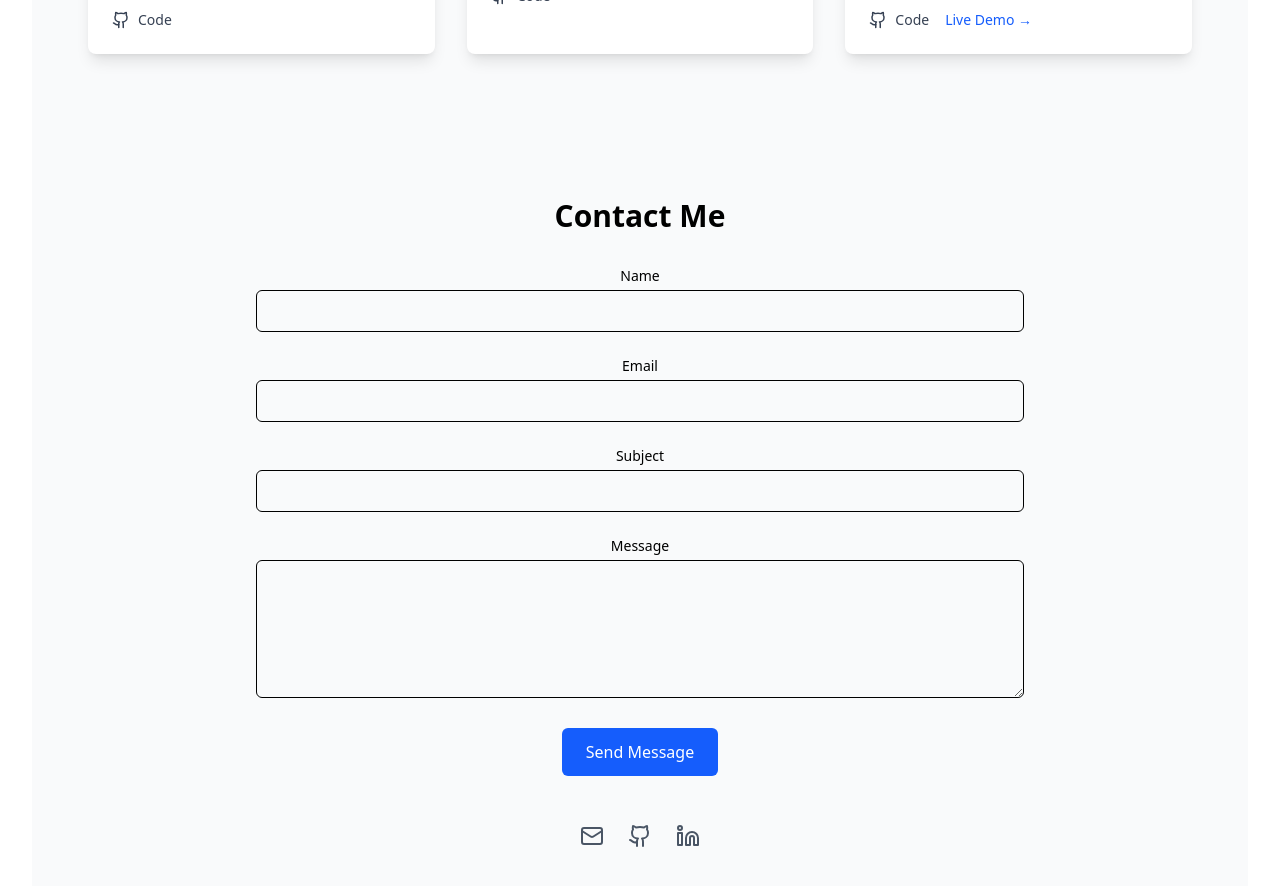
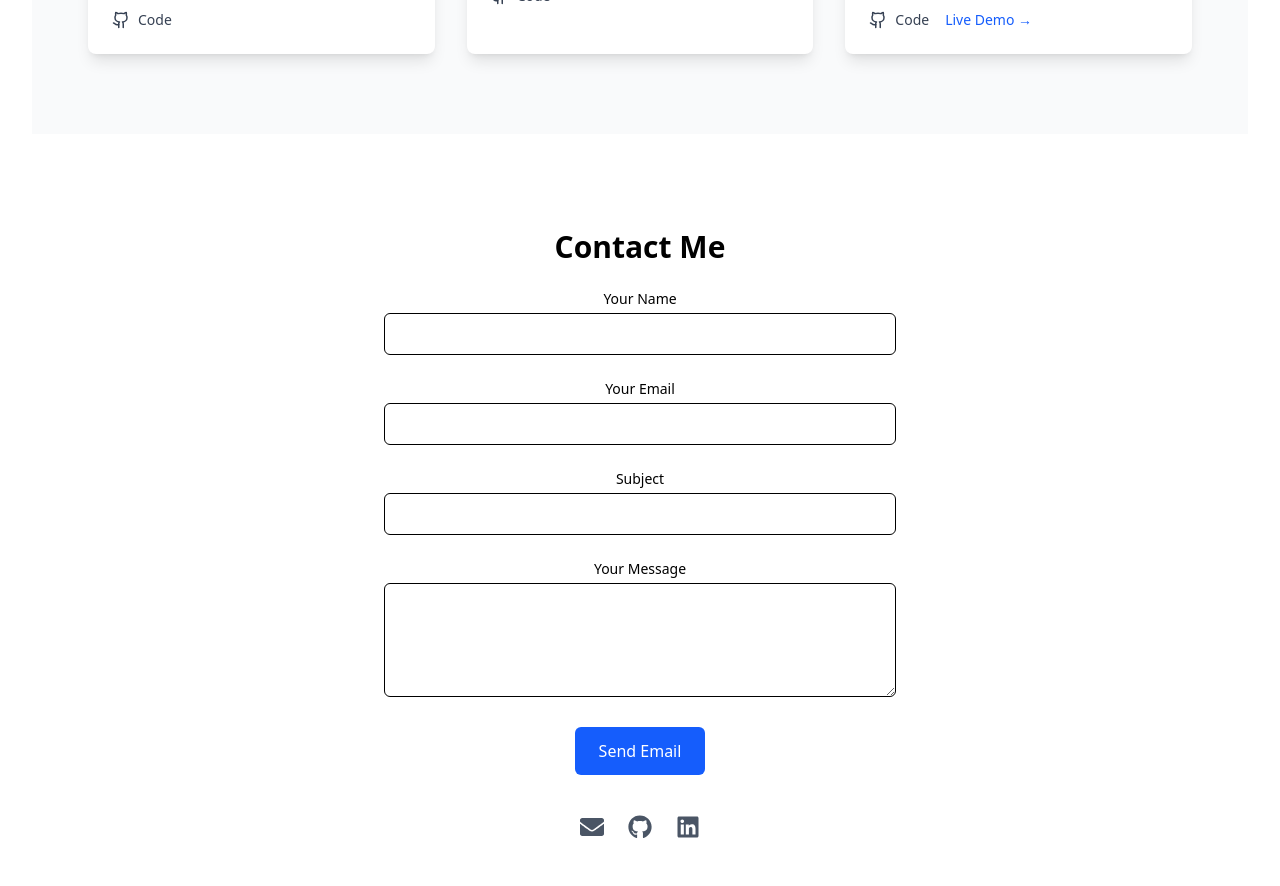
Before and after one commit to rish0018/Portfolio-, a React (Vite) app: page / in a window 1280 px wide. Shown: the part 5540-6426 px from the top of the page. Built offline with nearby package versions, Linux system fonts and the light colour scheme.

Commit message:
Commit change

```diff
--- a/src/components/portfolio/ContactSection.tsx
+++ b/src/components/portfolio/ContactSection.tsx
@@ -1,123 +1,115 @@
-import React, { useState } from 'react';
-import { Mail, Github, Linkedin } from "lucide-react";
-import { toast } from "../../hooks/use-toast";
+"use client";
+import React, { useRef } from "react";
+import emailjs from "@emailjs/browser";
+import { FaGithub, FaLinkedin, FaEnvelope } from "react-icons/fa";
 
-const ContactSection = () => {
-  const [formData, setFormData] = useState({
-    name: "",
-    email: "",
-    subject: "",
-    message: ""
-  });
-
-  const handleChange = (e: React.ChangeEvent<HTMLInputElement | HTMLTextAreaElement>) => {
-    setFormData({
-      ...formData,
-      [e.target.name]: e.target.value
-    });
-  };
+const Contact = () => {
+  const form = useRef<HTMLFormElement | null>(null);
 
   const handleSubmit = (e: React.FormEvent<HTMLFormElement>) => {
     e.preventDefault();
 
-    // Basic validation
-    if (!formData.name || !formData.email || !formData.message) {
-      toast({
-        title: "Error",
-        description: "Please fill in all required fields",
-        variant: "destructive"
-      });
-      return;
-    }
+    if (!form.current) return;
 
-    // Add your form submission logic here
-    toast({
-      title: "Success",
-      description: "Your message has been sent!",
-    });
-
-    // Reset form
-    setFormData({
-      name: "",
-      email: "",
-      subject: "",
-      message: ""
+    emailjs
+      .sendForm(
+        "service_y5uejwo", // Your EmailJS service ID
+        "template_006mnjm", // Your EmailJS template ID
+        form.current,
+        "Nma3nJqH13GnxzCBK" // Your EmailJS public key
+      )
+      .then(() => {
+        alert("Email sent successfully!");
+        form.current?.reset();
+      })
+      .catch((error: any) => {
+        console.error("EmailJS Error:", error);
+        alert("Failed to send email. Please try again later.");
       });
   };
 
   return (
-    <section id="contact" className="py-16 bg-gray-50">
-      <div className="container mx-auto px-4">
-        <h2 className="text-3xl font-bold mb-8 text-center">Contact Me</h2>
-        <div className="max-w-3xl mx-auto">
-          <form onSubmit={handleSubmit} className="space-y-6">
+    <div id="contact" className="min-h-screen flex flex-col justify-center items-center px-4">
+      <h1 className="text-3xl font-bold mb-6">Contact Me</h1>
+
+      <form
+        ref={form}
+        onSubmit={handleSubmit}
+        className="w-full max-w-lg space-y-6"
+      >
         <div>
-              <label htmlFor="name" className="block text-sm font-medium mb-1">Name</label>
+          <label htmlFor="name" className="block text-sm font-medium mb-1">
+            Your Name
+          </label>
           <input
             type="text"
             id="name"
             name="name"
-                value={formData.name}
-                onChange={handleChange}
+            required
             className="w-full px-4 py-2 border rounded-md"
           />
         </div>
+
         <div>
-              <label htmlFor="email" className="block text-sm font-medium mb-1">Email</label>
+          <label htmlFor="email" className="block text-sm font-medium mb-1">
+            Your Email
+          </label>
           <input
             type="email"
             id="email"
             name="email"
-                value={formData.email}
-                onChange={handleChange}
+            required
             className="w-full px-4 py-2 border rounded-md"
           />
         </div>
+
         <div>
-              <label htmlFor="subject" className="block text-sm font-medium mb-1">Subject</label>
+          <label htmlFor="subject" className="block text-sm font-medium mb-1">
+            Subject
+          </label>
           <input
             type="text"
             id="subject"
             name="subject"
-                value={formData.subject}
-                onChange={handleChange}
+            required
             className="w-full px-4 py-2 border rounded-md"
           />
         </div>
+
         <div>
-              <label htmlFor="message" className="block text-sm font-medium mb-1">Message</label>
+          <label htmlFor="message" className="block text-sm font-medium mb-1">
+            Your Message
+          </label>
           <textarea
             id="message"
             name="message"
-                value={formData.message}
-                onChange={handleChange}
-                rows={5}
+            rows={4}
+            required
             className="w-full px-4 py-2 border rounded-md"
           ></textarea>
         </div>
+
         <button
           type="submit"
           className="bg-blue-600 text-white px-6 py-3 rounded-md hover:bg-blue-700 transition-colors"
         >
-              Send Message
+          Send Email
         </button>
       </form>
 
-          <div className="mt-12 flex justify-center space-x-6">
-            <a href="mailto:kohlirishit18@gmail.com" className="text-gray-600 hover:text-blue-600">
-              <Mail size={24} />
+      <div className="flex gap-6 mt-10 text-2xl text-gray-600">
+        <a href="mailto:krishit40@gmail.com" target="_blank" rel="noopener noreferrer">
+          <FaEnvelope />
         </a>
-            <a href="https://github.com/rish0018" className="text-gray-600 hover:text-gray-900">
-              <Github size={24} />
+        <a href="https://github.com/rish0018" target="_blank" rel="noopener noreferrer">
+          <FaGithub />
         </a>
-            <a href="https://www.linkedin.com/in/rishit-kohli-805383282/" className="text-gray-600 hover:text-blue-800">
-              <Linkedin size={24} />
+        <a href="https://www.linkedin.com/in/rishit-kohli-805383282/" target="_blank" rel="noopener noreferrer">
+          <FaLinkedin />
         </a>
       </div>
     </div>
-      </div>
-    </section>
   );
 };
 
-export default ContactSection;
+export default Contact;
```
Lines whose indentation alone changed are shown as unchanged.
